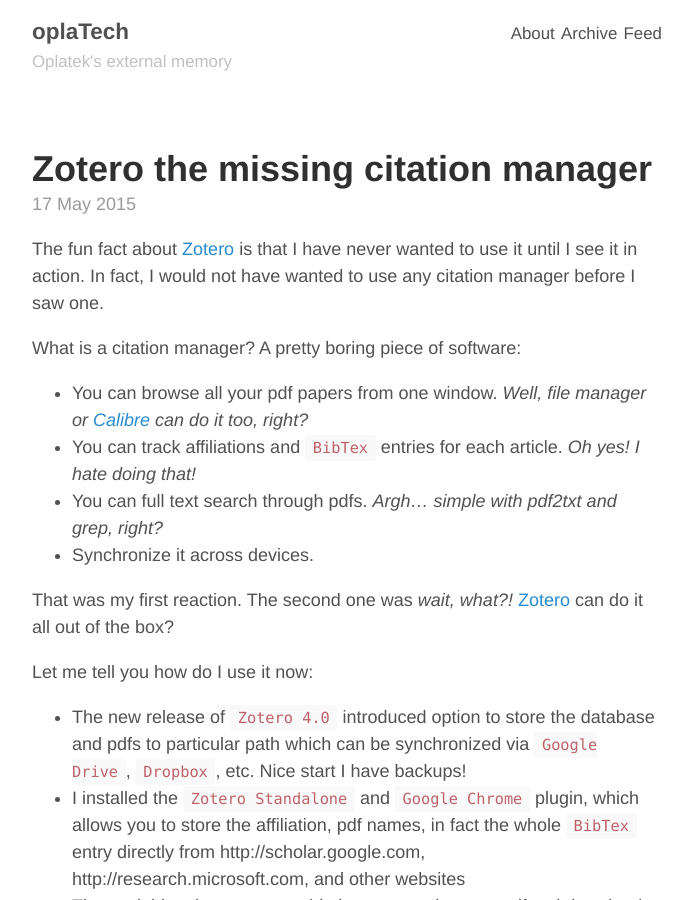
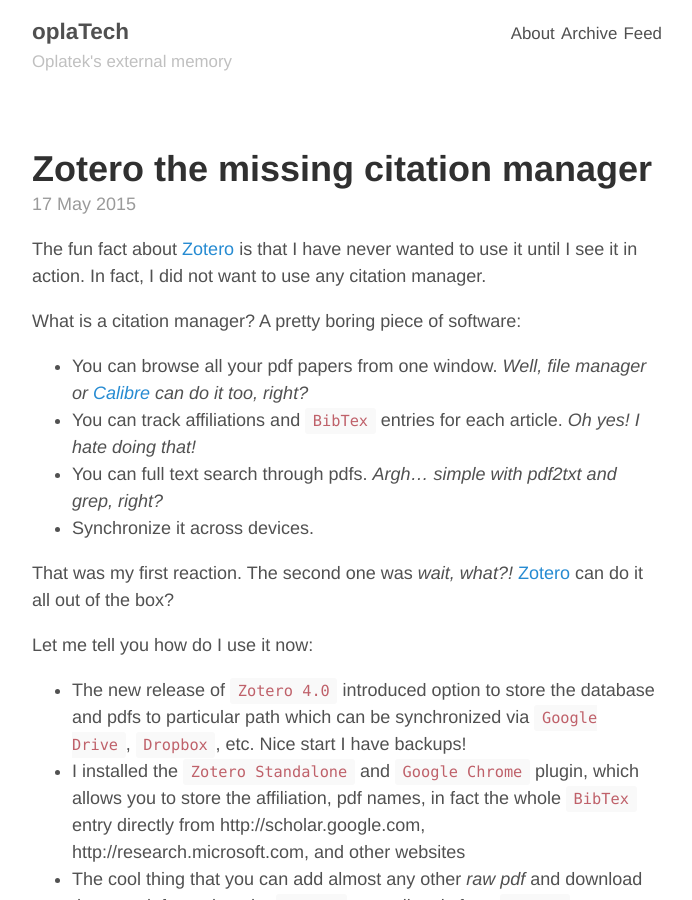
Before and after one commit to oplatek/oplatek.github.io, a Jekyll site: the page built from _posts/2015-05-17-zotero-the-missing-paper-organizer.md, in a window 1280 px wide and 900 px high. Shown: the whole window, without its empty margins (293-985 px from the left). Built offline with Jekyll 4.4.1, drawn with Linux system fonts in a browser that asks for light colours.

Commit message:
polishing blog post

```diff
--- a/_posts/2015-05-17-zotero-the-missing-paper-organizer.md
+++ b/_posts/2015-05-17-zotero-the-missing-paper-organizer.md
@@ -6,7 +6,7 @@
 ---
 
 The fun fact about [Zotero](https://www.zotero.org/) is that I have never wanted to use it until I see it in action.
-In fact, I would not have wanted to use any citation manager before I saw one.
+In fact, I did not want to use any citation manager.
 
 What is a citation manager? A pretty boring piece of software:
 
```
